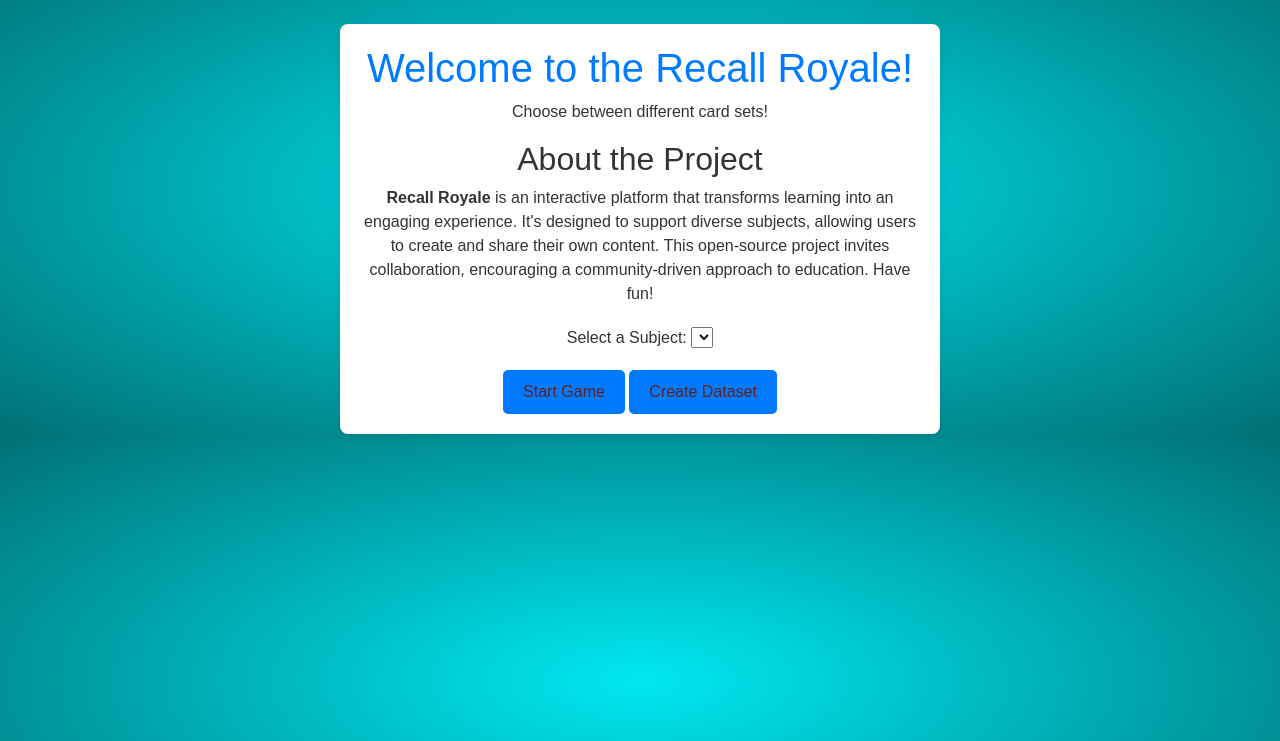
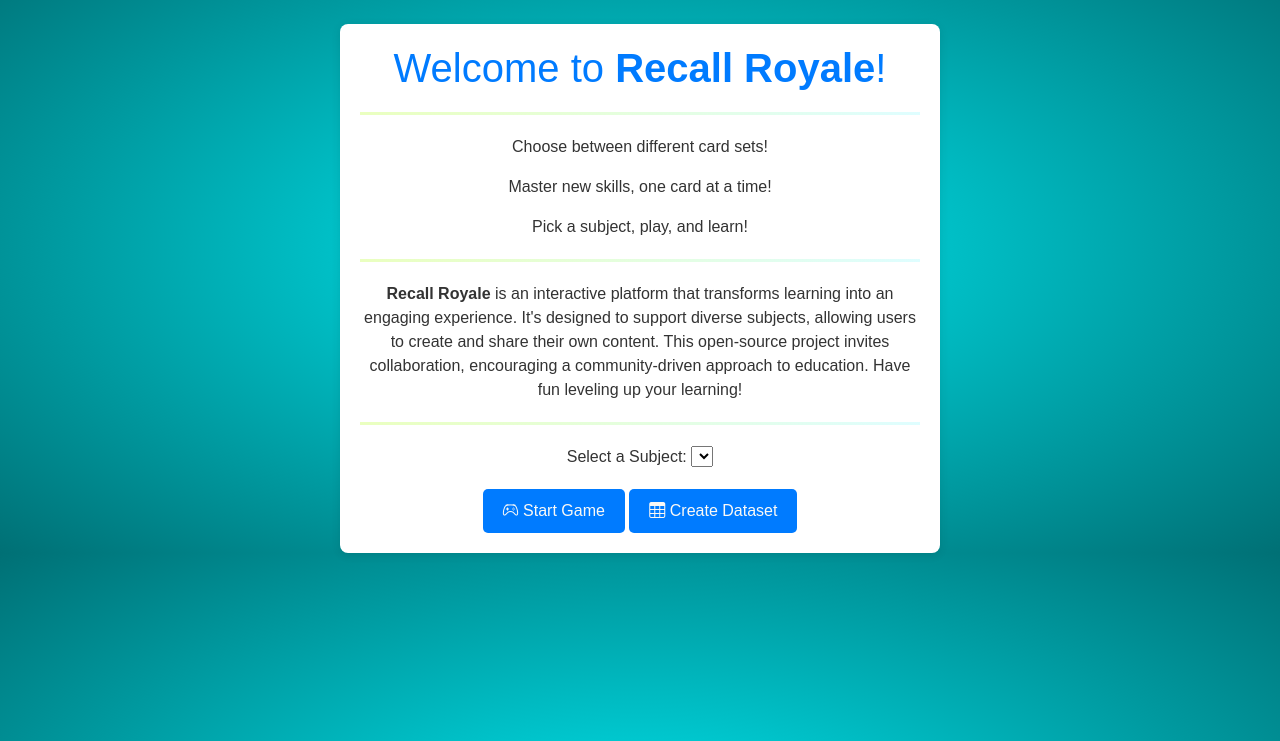
Before and after one commit to aizenbaidya/recall-royale, a Flask app: page / in a window 1280 px wide. Shown: the part 59-800 px from the top of the page. Run offline with Flask 3, Linux system fonts and the light colour scheme; lists and menus that the app fills with data are empty.

Commit message:
Misc changes

```diff
--- a/static/css/home.css
+++ b/static/css/home.css
@@ -5,7 +5,6 @@ body {
     background-color: #f4f4f4;
     color: #333;
     margin: 0;
-
 }
 
 .container {
@@ -18,8 +17,15 @@ body {
     box-shadow: 0 2px 10px rgba(0, 0, 0, 0.1);
 }
 
+hr {
+    border: none;
+    height: 3px;
+    background: linear-gradient(to right, #AAFF00, #7DF9FF);
+    margin: 20px 0;
+}
+
 h1 {
-    color: #007BFF;
+    color: #007bff;
 }
 
 .subject-selection {
@@ -27,8 +33,8 @@ h1 {
 }
 
 button {
-    background-color: #007BFF;
-    color: rgb(98, 32, 32);
+    background-color: #007bff;
+    color: #FAF9F6;
     border: none;
     padding: 10px 20px;
     border-radius: 5px;
@@ -36,5 +42,5 @@ button {
 }
 
 button:hover {
-    background-color: #39424c;
+    background-color: #004085;
 }
--- a/static/css/play.css
+++ b/static/css/play.css
@@ -36,6 +36,7 @@ body, html {
     backface-visibility: hidden;
     display: flex;
     justify-content: center;
+    text-align: center;
     align-items: center;
     font-size: 24px;
     color: white;
@@ -44,11 +45,14 @@ body, html {
 
 .flashcard-front {
     background-color: #2a9d8f;
+    text-align: center;
 }
 
 .flashcard-back {
     background-color: #e76f51;
     transform: rotateY(180deg);
+    text-align: center;
+    align-items: center;
 }
 
 .flipped {
--- a/templates/base.html
+++ b/templates/base.html
@@ -7,14 +7,18 @@
     <meta http-equiv="X-UA-Compatible" content="ie=edge" />
     <link href="https://cdn.jsdelivr.net/npm/bootstrap@5.3.3/dist/css/bootstrap.min.css" rel="stylesheet"
         integrity="sha384-QWTKZyjpPEjISv5WaRU9OFeRpok6YctnYmDr5pNlyT2bRjXh0JMhjY6hW+ALEwIH" crossorigin="anonymous" />
+    <link rel="stylesheet" href="https://cdnjs.cloudflare.com/ajax/libs/bootstrap-icons/1.10.0/font/bootstrap-icons.min.css">
     <link rel="stylesheet" href="{{ url_for('static', filename='css/main.css') }}" />
     <link rel="icon" href="{{ url_for('static', filename='images/apple-icon.webp') }}">
     {% block head %} {% endblock %}
 </head>
 
+
 <body>
     {% include 'navbar.html' %} {% block body %} {% endblock %}
-    <script src="https://cdn.jsdelivr.net/npm/bootstrap@5.3.1/dist/js/bootstrap.bundle.min.js"></script>
+    <script src="https://cdn.jsdelivr.net/npm/bootstrap@5.3.3/dist/js/bootstrap.bundle.min.js"
+        integrity="sha384-YvpcrYf0tY3lHB60NNkmXc5s9fDVZLESaAA55NDzOxhy9GkcIdslK1eN7N6jIeHz"
+        crossorigin="anonymous"></script>
 </body>
 
 </html>
--- a/templates/home.html
+++ b/templates/home.html
@@ -1,19 +1,24 @@
-{% extends 'base.html' %}
+{% extends 'base.html' %} {% block head %}
+<title>Recall Royale</title>
+<link rel="stylesheet" href="{{ url_for('static', filename='css/home.css') }}" />
+{% endblock %} {% block body %}
+<div class="container mt-4">
+    <h1>Welcome to <strong>Recall Royale</strong>!</h1>
+    <hr />
+    <p>Choose between different card sets!</p>
+    <p>Master new skills, one card at a time!</p>
+    <p>Pick a subject, play, and learn!</p>
+    <hr />
 
-{% block head %}
-<title>Recall Royale</title>
-<link rel="stylesheet" href="{{ url_for('static', filename='css/home.css') }}">
-{% endblock %}
+    <p>
+        <strong>Recall Royale</strong> is an interactive platform that transforms
+        learning into an engaging experience. It's designed to support diverse
+        subjects, allowing users to create and share their own content. This
+        open-source project invites collaboration, encouraging a community-driven
+        approach to education. Have fun leveling up your learning!
+    </p>
 
-{% block body %}
-<div class="container mt-4">
-    <h1>Welcome to the Recall Royale!</h1>
-    <p>Choose between different card sets!</p>
-
-    <h2>About the Project</h2>
-    <p><strong>Recall Royale</strong> is an interactive platform that transforms learning into an engaging experience.
-        It's designed to support diverse subjects, allowing users to create and share their own content. This
-        open-source project invites collaboration, encouraging a community-driven approach to education. Have fun!</p>
+    <hr />
 
     <div class="subject-selection">
         <label for="Dataset">Select a Subject:</label>
@@ -25,14 +30,15 @@
     </div>
 
     <div class="button-container">
-        <button onclick="startGame()">Start Game</button>
-        <button onclick="window.location.href='/create';">Create Dataset</button>
+        <button onclick="startGame()"><i class="bi bi-controller"></i>&nbsp;Start Game</button>
+        <button onclick="window.location.href='/create';"><i class="bi bi-table"></i>&nbsp;Create Dataset</button>
     </div>
 
     <script>
         function startGame() {
-            const subject = document.getElementById('subjects').value;
+            const subject = document.getElementById("subjects").value;
             window.location.href = `/play?subject=${encodeURIComponent(subject)}`;
         }
     </script>
-{% endblock %}
+    {% endblock %}
+</div>
--- a/templates/play.html
+++ b/templates/play.html
@@ -50,7 +50,7 @@
         if (userAnswer.toLowerCase() === correctAnswer.toLowerCase()) {
             flipCard();
 
-            setTimeout(nextQuestion, 1000);
+            setTimeout(nextQuestion, 1500);
         } else {
             alert('Incorrect answer. Please try again!');
         }
```
Also changed, not shown: templates/about.html (+38 -17 lines).
